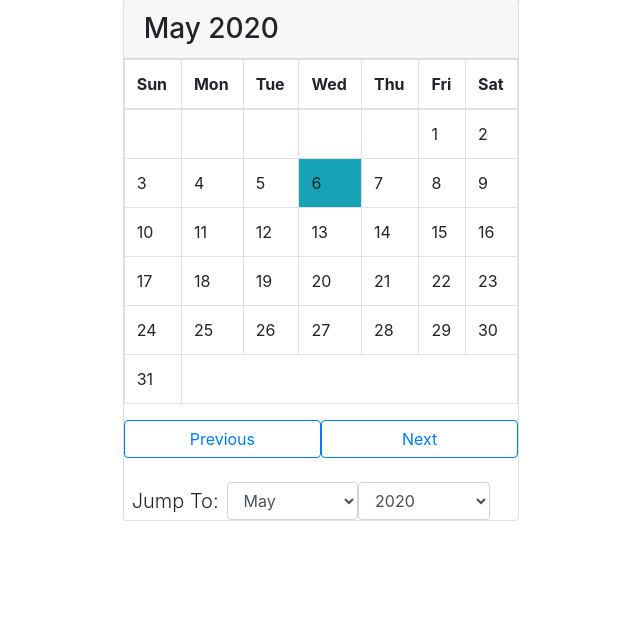
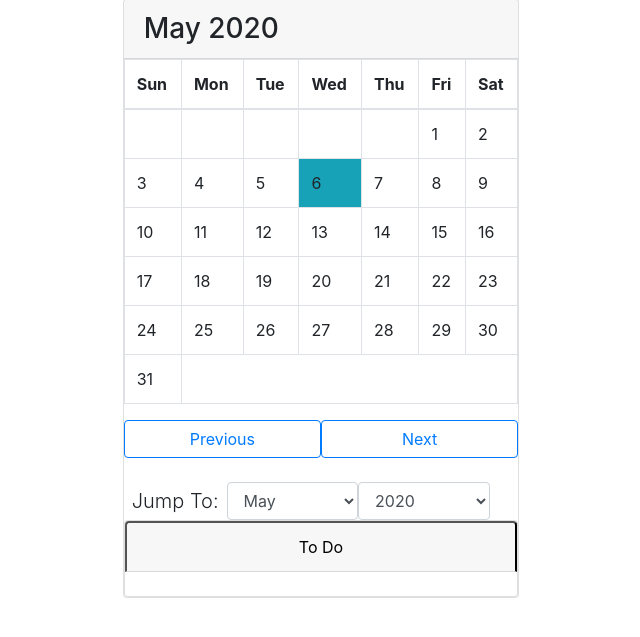
Before and after one commit to anand-anmol/Dayly-Lyfe, a Flask app: page / in a window 1280 px wide. Shown: the part 49-686 px from the top of the page, without its empty margins (319-959 px from the left). Run offline with Flask 2, Linux system fonts and the light colour scheme; some libraries are stand-ins or nearby versions.

Commit message:
Update index.html
Layout for to do list

```diff
--- a/templates/index.html
+++ b/templates/index.html
@@ -1,13 +1,15 @@
 <!DOCTYPE html>
 <html>
 
+<head>
+    <meta charset="utf-8">
     <link rel="stylesheet" href="https://stackpath.bootstrapcdn.com/bootstrap/4.1.0/css/bootstrap.min.css"
         integrity="sha384-9gVQ4dYFwwWSjIDZnLEWnxCjeSWFphJiwGPXr1jddIhOegiu1FwO5qRGvFXOdJZ4" crossorigin="anonymous">
 </head>
 
 <body>
 
-    <div class="container col-sm-4 col-md-7 col-lg-4 mt-5">
+    <div class="container col-sm-4 col-md-7 col-lg-4 mt-5 card-group">
         <div class="card">
             <h3 class="card-header" id="monthAndYear"></h3>
             <table class="table table-bordered table-responsive-sm" id="calendar">
@@ -34,7 +36,7 @@
 
                 <button class="btn btn-outline-primary col-sm-6" id="next" onclick="next()">Next</button>
             </div>
-            <br/>
+            <br />
             <form class="form-inline">
                 <label class="lead mr-2 ml-2" for="month">Jump To: </label>
                 <select class="form-control col-sm-4" name="month" id="month" onchange="jump()">
@@ -79,6 +81,14 @@
                     <option value=2020>2020</option>
                 </select>
             </form>
+            <div class="card dropdown">
+                <button class="card-header" id="ToDo">To Do</button>
+                <select class="card" id="ToDoList" style="visibility:hidden">
+                    <option>1</option>
+                    <option>2</option>
+                    <option>3</option>
+                </select>
+            </div>
         </div>
     </div>
 
```
Lines whose indentation alone changed are shown as unchanged.
